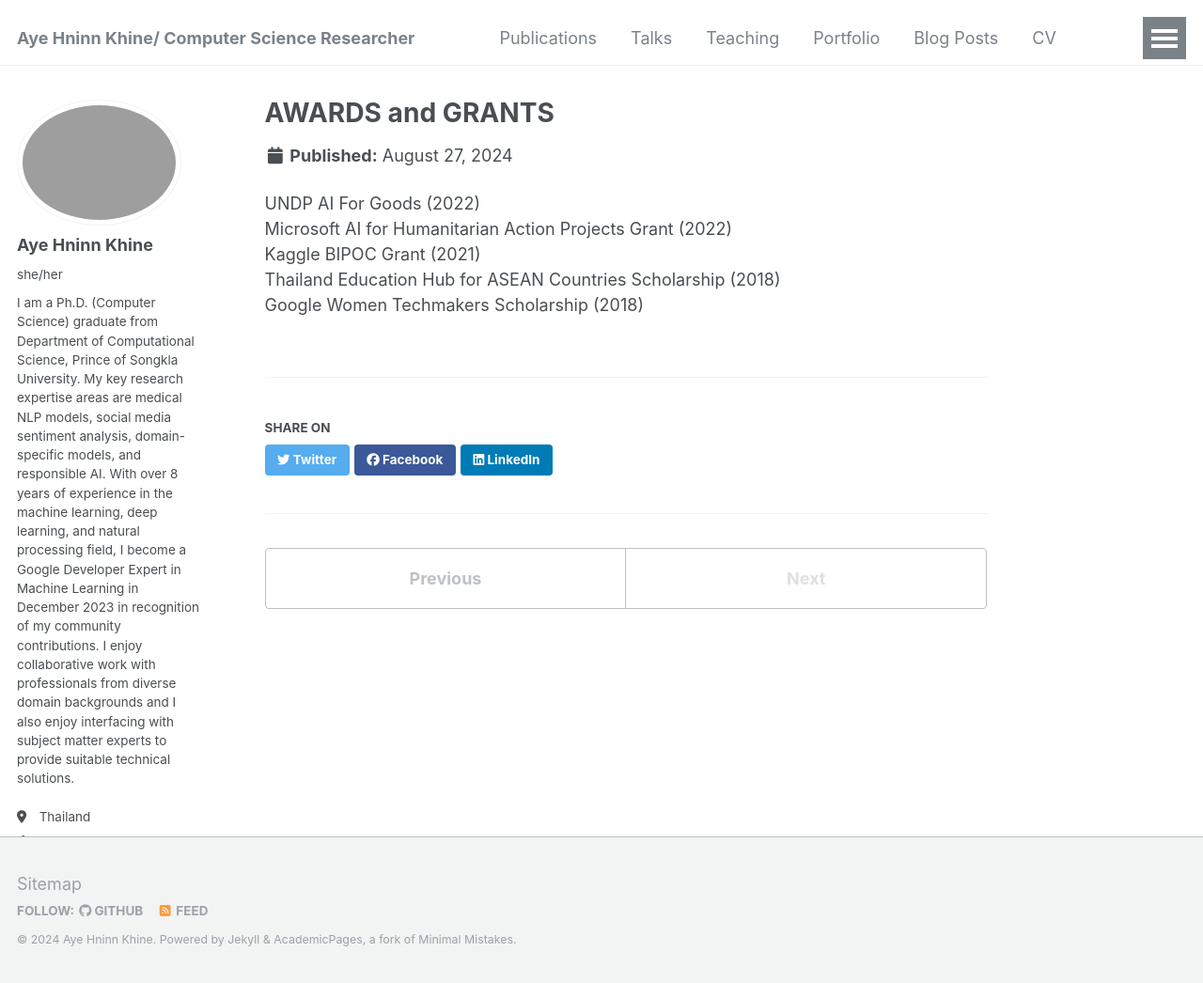
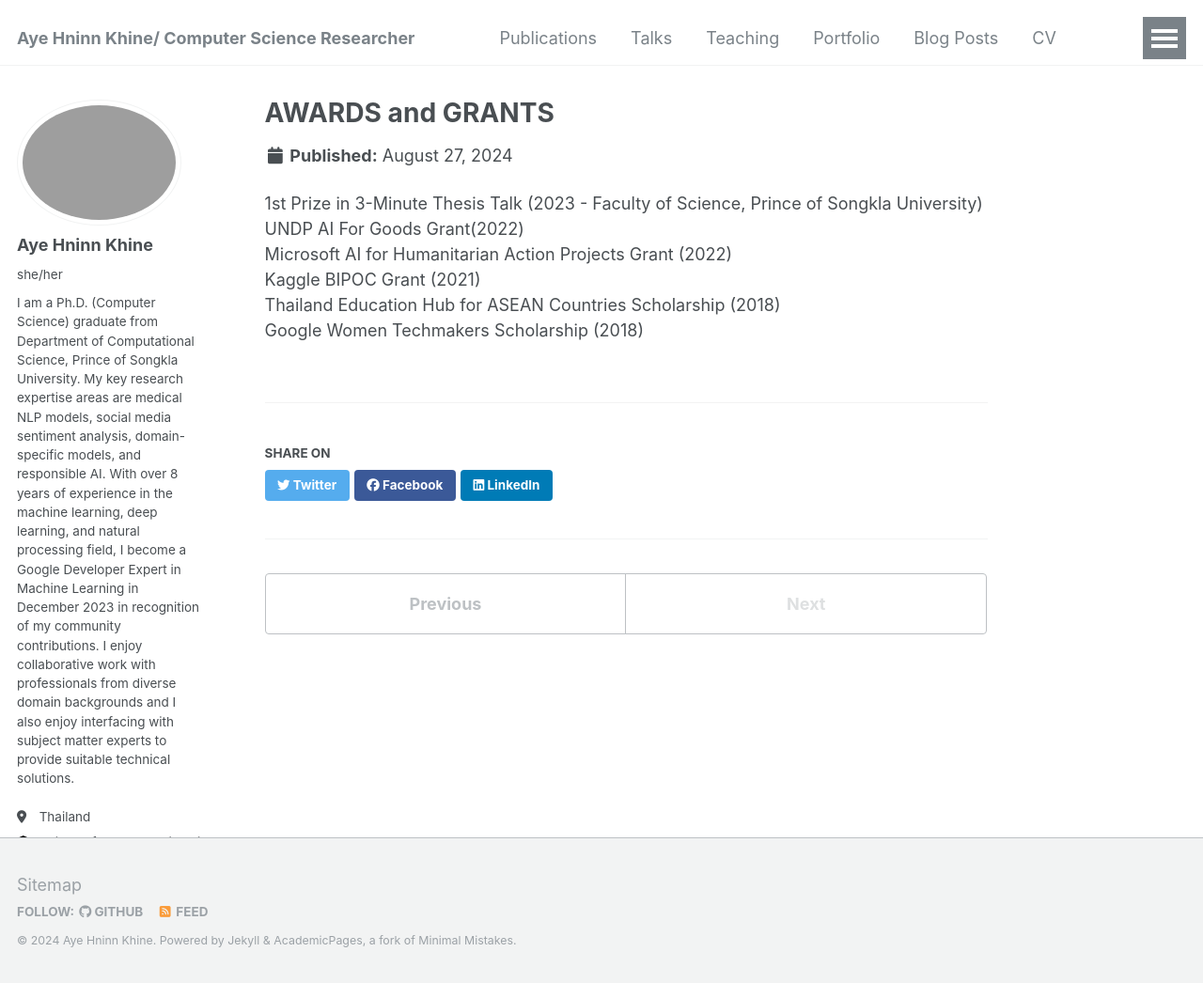
Before and after one commit to ayehninnkhine/ayehninnkhine.github.io, a Jekyll site: the page built from _portfolio/portfolio-2.html, in a window 1280 px wide and 1046 px high. Shown: the whole window at 94% size. Built offline with Jekyll 4.4.1, drawn with Linux system fonts in a browser that asks for light colours; some web fonts are replaced.

Commit message:
Update portfolio-2.html

```diff
--- a/_portfolio/portfolio-2.html
+++ b/_portfolio/portfolio-2.html
@@ -3,5 +3,5 @@ title: "AWARDS and GRANTS"
 collection: portfolio
 ---
 
-UNDP AI For Goods (2022)<br>Microsoft AI for Humanitarian Action Projects Grant (2022)<br>Kaggle BIPOC Grant (2021)<br>
+1st Prize in 3-Minute Thesis Talk (2023 - Faculty of Science, Prince of Songkla University) <br> UNDP AI For Goods Grant(2022)<br>Microsoft AI for Humanitarian Action Projects Grant (2022)<br>Kaggle BIPOC Grant (2021)<br>
 Thailand Education Hub for ASEAN Countries Scholarship (2018)<br>Google Women Techmakers Scholarship (2018)<br>
```
